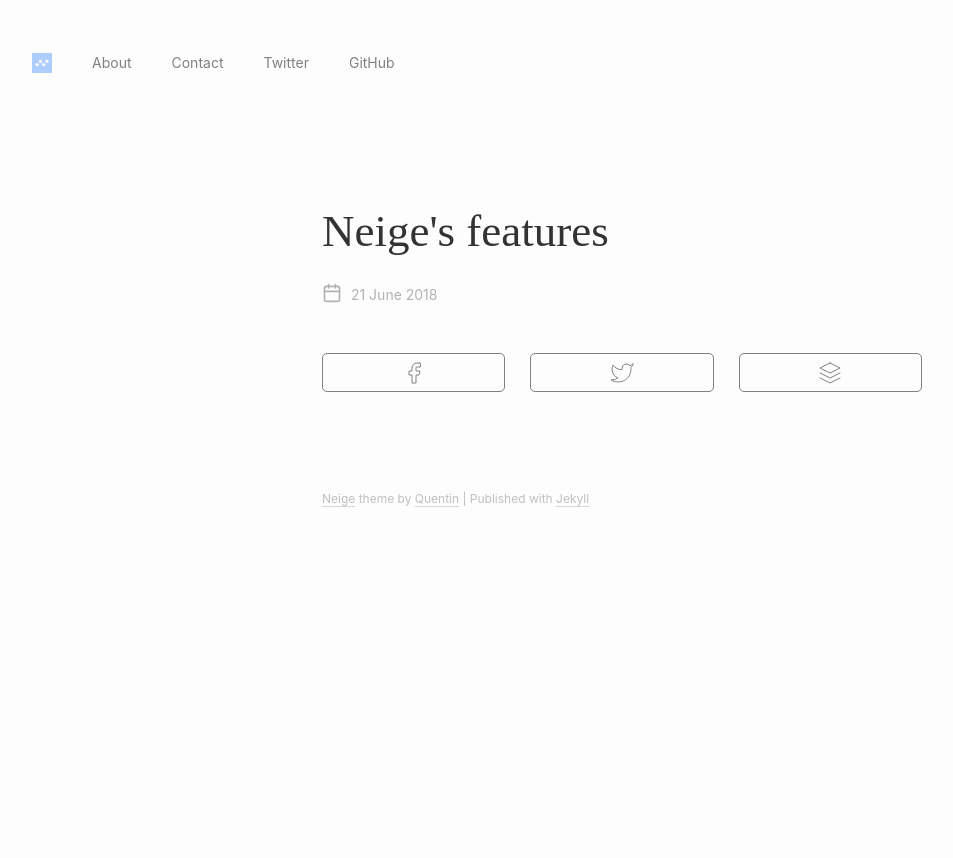
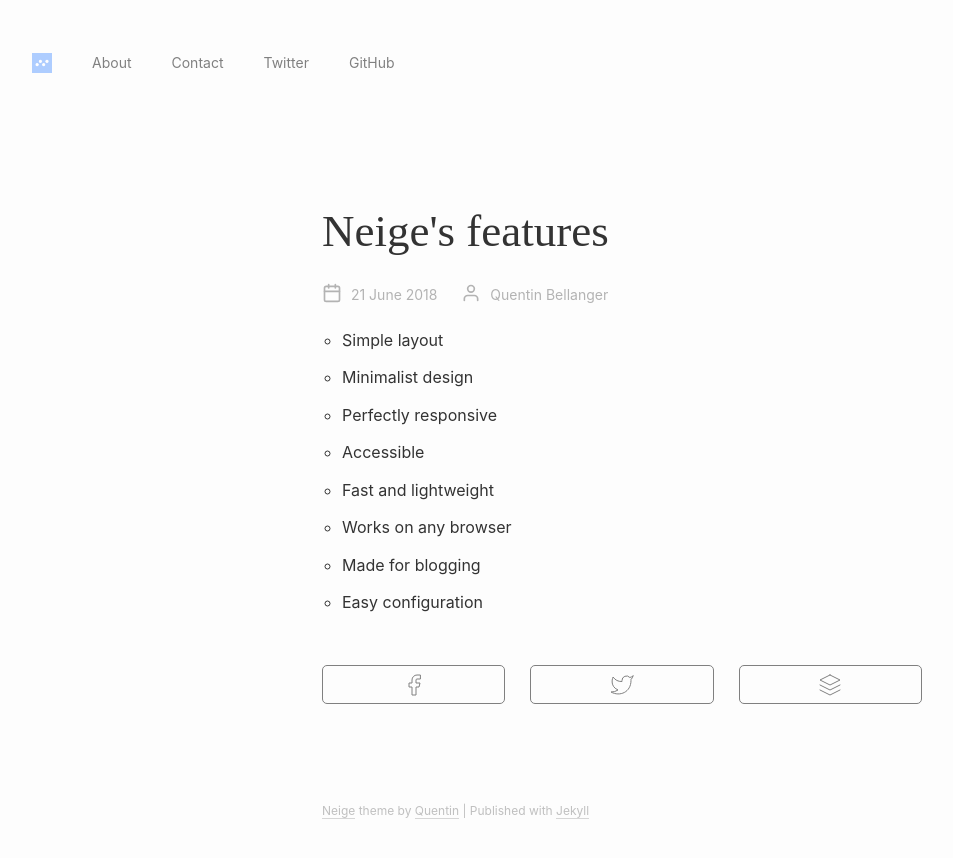
Before and after one commit to bellangerq/neige-theme, a Jekyll site: the page built from _posts/2018-06-21-features.markdown, in a window 1280 px wide. Shown: the top 858 px of the page, without its empty margins (18-971 px from the left). Built offline with Jekyll 4.4.1, drawn with Linux system fonts in a browser that asks for light colours; our own code applies the rules of GitHub Pages for plain Markdown files.

Commit message:
Updated Features

```diff
--- a/_posts/2018-06-21-features.markdown
+++ b/_posts/2018-06-21-features.markdown
@@ -1,4 +1,15 @@
 ---
 title: Neige's features
 date: 2018-06-21 12:15:00 Z
+description:
+author: quentin
 ---
+
+- Simple layout
+- Minimalist design
+- Perfectly responsive
+- Accessible
+- Fast and lightweight
+- Works on any browser
+- Made for blogging
+- Easy configuration
```
